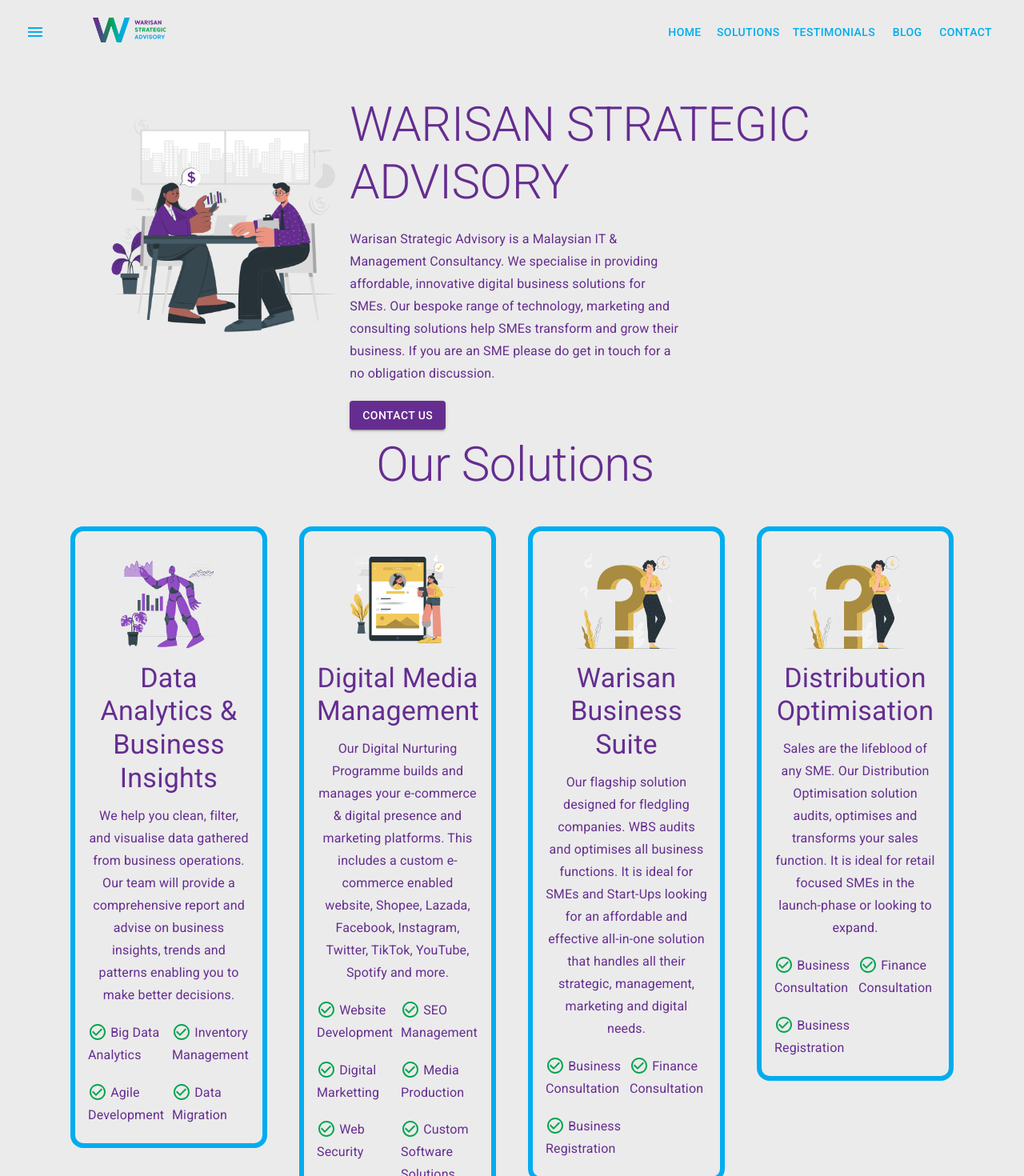
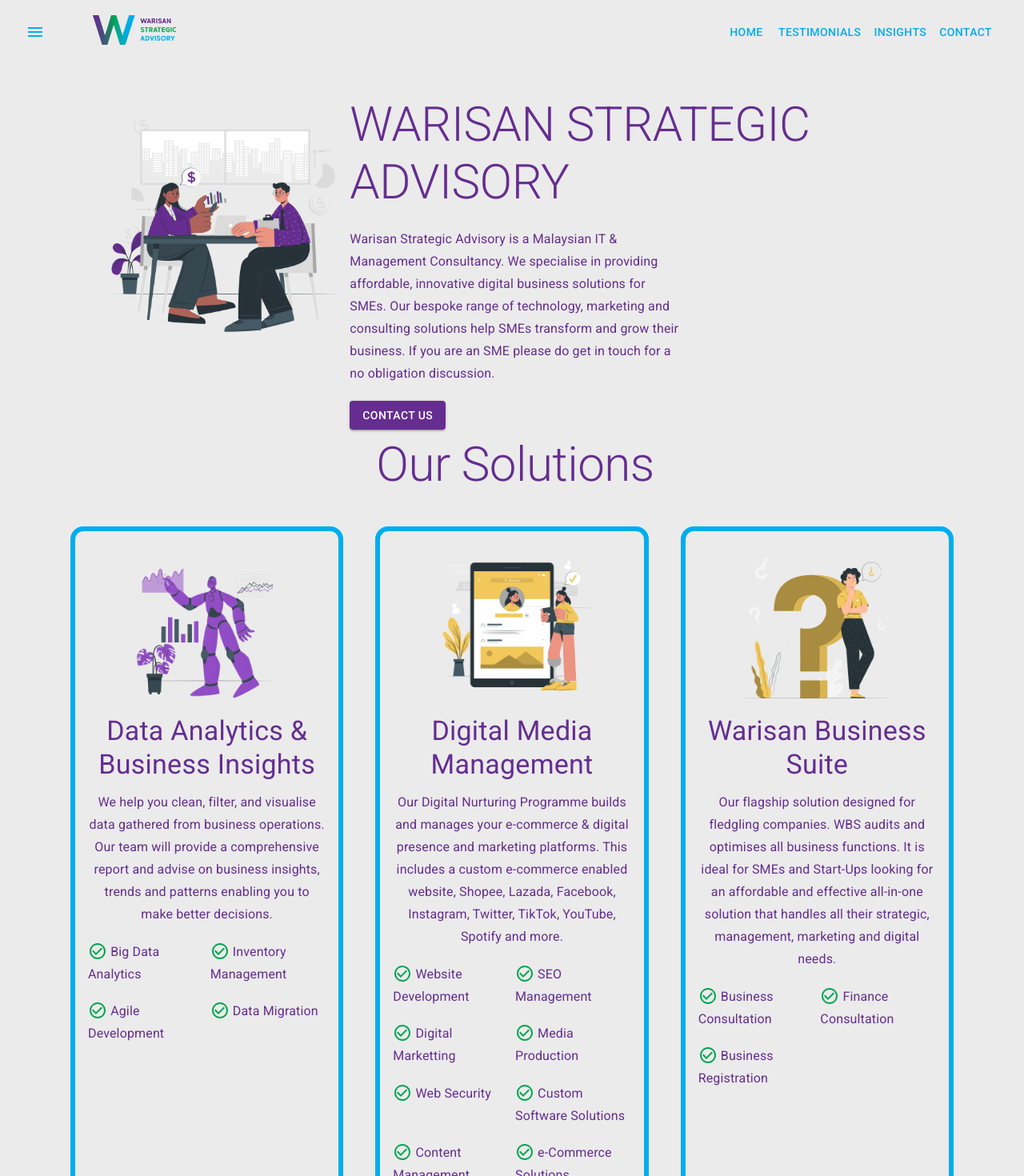
Before and after one commit to Mvk122/warisanwebsite, a React (Create React App) app: page / in a window 1280 px wide. Shown: the top 1470 px of the page at 80% size. Built offline with nearby package versions, Linux system fonts and the light colour scheme.

Commit message:
Fixed solution boxes being differnt heights Added logo to app drawer Changed color of contact page user input text

```diff
--- a/src/components/HeaderAppBar.js
+++ b/src/components/HeaderAppBar.js
@@ -48,7 +48,7 @@
         background: theme.palette.primary.main
     },
     appbaricon: {
-        fontSize: "40px",
+        width: "7%",
         color: "#00ADEE"
     },
     appButton: {
@@ -77,8 +77,7 @@
                     <div className={classes.drawerlist}>
                         <List>
                             <ListItem button onClick={()=> history.push("/")}>
-                                <ListItemIcon> <AccountBalanceIcon className={classes.appbaricon}/></ListItemIcon>
-                                <ListItemText primary="WARISAN STRATEGIC ADVISORY" />
+                                <ListItemIcon><img src={WarisanLogo} className={classes.appbaricon} /></ListItemIcon>
                             </ListItem>
                             <Divider className={classes.dividertheme} variant="middle"/>
                             <ListItem button onClick={()=> history.push("/")}>
@@ -115,9 +114,8 @@
                 </Link>
                 <div style={{ display:'flex'}}>
                     <Button color="inherit" className={classes.appButton} onClick={()=> history.push("/")}>HOME</Button>
-                    <Button color="inherit" className={classes.appButton} >SOLUTIONS</Button>
                     <Button color="inherit" className={classes.appButton} onClick={() => history.push("/testimonials")}>TESTIMONIALS</Button>
-                    <Button color="inherit" className={classes.appButton} >BLOG</Button>
+                    <Button color="inherit" className={classes.appButton} >INSIGHTS</Button>
                     <Button color="inherit" className={classes.appButton} onClick={()=> history.push("/contact")}>CONTACT</Button>
                 </div>
                 </Toolbar>
--- a/src/components/Solution.js
+++ b/src/components/Solution.js
@@ -23,7 +23,7 @@
     const classes = useStyles();
     return (
         <React.Fragment>
-            <Box border={6} borderColor="tertiary.main" borderRadius={16}>
+            <Box border={6} borderColor="tertiary.main" borderRadius={16} style={{height: "100%"}}>
                 <Grid container spacing={1} direction="row" justify="flex-start" alignItems="flex-start" className={classes.itemgrid}>
                     <Grid item xs={12}>
                         <div style={{textAlign: "center"}}>
--- a/src/views/Contact.js
+++ b/src/views/Contact.js
@@ -32,7 +32,6 @@
         width: "100%",
     },
     inputtheme: {
-        color: "#ffffe3"
     },
     submitbutton: {
         width: "100%",
--- a/src/views/Frontpage.js
+++ b/src/views/Frontpage.js
@@ -61,10 +61,12 @@
             backgroundColor: "transparent"
         },
         [theme.breakpoints.up('md')] : {
+            display: "flex",
             paddingLeft: theme.spacing(10),
             paddingRight: theme.spacing(10),
             paddingTop: theme.spacing(2),
             backgroundColor: "transparent",
+            height: "100%"
         }
     },
     herodiv : {
@@ -143,26 +145,26 @@
     function Solutions() {
         return (
             <React.Fragment>
-                <Grid container spacing={5} direction="row" justify="stretch" alignItems="stretch" className={classes.servicesgrid}>
-                    <Grid item xs={12} sm={6} md={3}>
+                <Grid container spacing={5} direction="row" justify="center" alignItems="stretch" className={classes.servicesgrid}>
+                    <Grid item xs={12} sm={6} md={4}>
                         <Solution solutionText="Data Analytics & Business Insights"
                             solutionDescription="We help you clean, filter, and visualise data gathered from business operations. Our team will provide a comprehensive report and advise on business insights, trends and patterns enabling you to make better decisions."
                             solutionImg={solutionimg1}
                             taglines={["Big Data Analytics", "Inventory Management", "Agile Development", "Data Migration"]}/>
                     </Grid>
-                    <Grid item xs={12} sm={6} md={3}>
+                    <Grid item xs={12} sm={6} md={4}>
                         <Solution solutionText="Digital Media Management"
                             solutionDescription="Our Digital Nurturing Programme builds and manages your e-commerce & digital presence and marketing platforms. This includes a custom e-commerce enabled website, Shopee, Lazada, Facebook, Instagram, Twitter, TikTok, YouTube, Spotify and more."
                             solutionImg={solutionimg2}
                             taglines={["Website Development", "SEO Management", "Digital Marketting", "Media Production", "Web Security", "Custom Software Solutions", "Content Management Services", "e-Commerce Solutions"]}/>
                     </Grid>
-                    <Grid item xs={12} sm={6} md={3}>
+                    <Grid item xs={12} sm={6} md={4}>
                         <Solution solutionText="Warisan Business Suite"
                             solutionDescription="Our flagship solution designed for fledgling companies. WBS audits and optimises all business functions. It is ideal for SMEs and Start-Ups looking for an affordable and effective all-in-one solution that handles all their strategic, management, marketing and digital needs."
                             solutionImg={solutionimg3}
                             taglines={["Business Consultation", "Finance Consultation", "Business Registration"]}/>
                     </Grid>
-                    <Grid item xs={12} sm={6} md={3}>
+                    <Grid item xs={12} sm={6} md={4}>
                         <Solution solutionText="Distribution Optimisation"
                             solutionDescription="Sales are the lifeblood of any SME. Our Distribution Optimisation solution audits, optimises and transforms your sales function. It is ideal for retail focused SMEs in the launch-phase or looking to expand."
                             solutionImg={solutionimg3}
```
